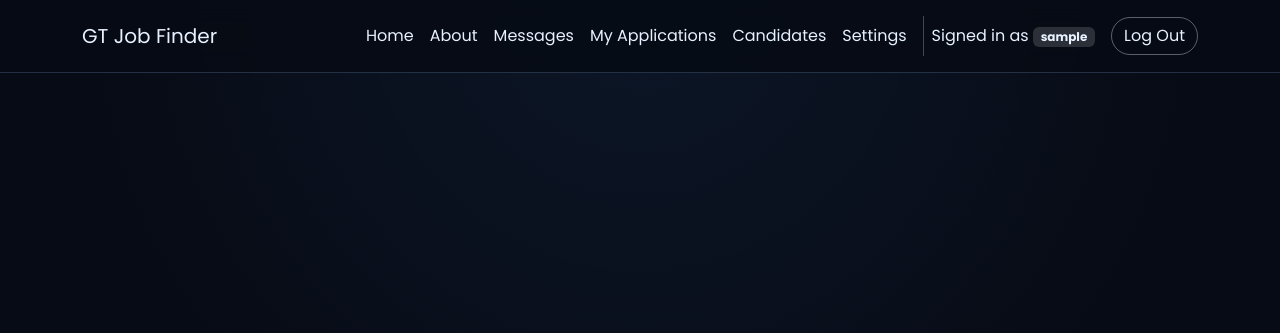
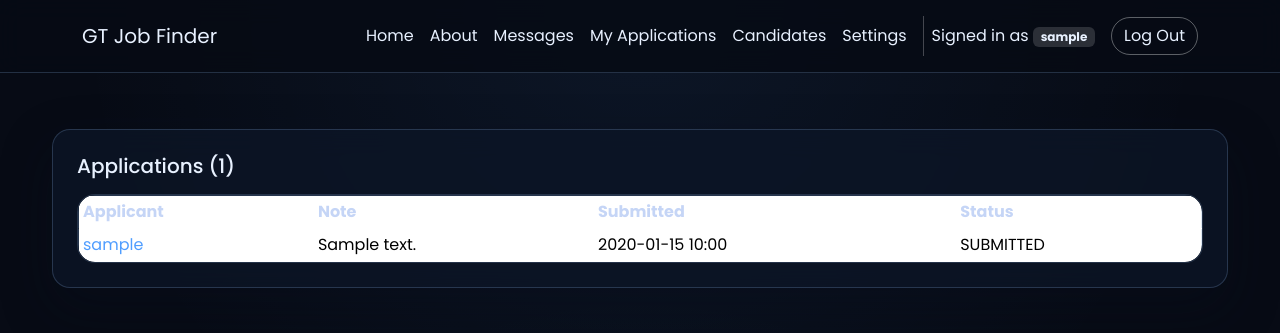
Before and after one commit to 42nacosta/Job-Platform-Project, a Django app: page /apps/ in a window 1280 px wide. Shown: the top 333 px of the page. Run offline with Django 5.2, Linux system fonts and the light colour scheme; a user stored in the database is signed in; tables that the repository leaves empty hold one stand-in row (values such as "Sample post"); some libraries are stand-ins or nearby versions.

Commit message:
Added view application page to view all applications and status

```diff
--- a/home/templates/home/apps.html
+++ b/home/templates/home/apps.html
@@ -1,6 +1,38 @@
 {% extends "base.html" %}
 {% block content %}
 <div class="container mt-4" style="max-width: 1200px;">
-
+        {% if template_data.applications %}
+          <div class="card p-4 mt-3">
+            <h5 class="mb-3">Applications ({{ template_data.applications|length }})</h5>
+            <div class="table-responsive">
+              <table class="table table-sm align-middle">
+                <thead>
+                  <tr>
+                    <th>Applicant</th>
+                    <th>Note</th>
+                    <th>Submitted</th>
+                    <th>Status</th>
+                  </tr>
+                </thead>
+                <tbody>
+                  {% for app in template_data.applications %}
+                    <tr>
+                      <td>
+                        <a href="{% url 'accounts:profile_detail' username=app.applicant.username %}" class="text-decoration-none">
+                          {{ app.applicant.username }}
+                        </a>
+                      </td>
+                      <td style="white-space:pre-wrap">{{ app.note|default:"—" }}</td>
+                      <td>{{ app.created_at|date:"Y-m-d H:i" }}</td>
+                      <td>{{ app.status }}</td>
+                    </tr>
+                  {% endfor %}
+                </tbody>
+              </table>
+            </div>
+          </div>
+        {% else %}
+          <div class="alert alert-info mt-3 mb-0">No applications yet.</div>
+        {% endif %}
 </div>
 {% endblock %}
--- a/home/urls.py
+++ b/home/urls.py
@@ -6,7 +6,7 @@ urlpatterns = [
     path('<int:id>/', views.show, name='home.show'),
     path('<int:id>/apply/', views.apply_job, name='home.apply'),
     path('<int:id>/move/', views.move_app, name='home.move_app'),
-    path('apps/', views.view_apps, name='home.apps'),
+    path('apps/', views.apps, name='home.apps'),
     path('create/', views.create_job, name='home.create'),
     path('<int:id>/edit/', views.edit_job, name='home.edit'),
     path("candidates/", views.candidates, name="home.candidates"),
--- a/home/views.py
+++ b/home/views.py
@@ -16,6 +16,7 @@ def index(request):
     max_salary = request.GET.get('max_salary')
 
     jobs = Job.objects.all()
+    app = Application.objects.all()
 
     if search_term:
         if search_type in {'title', 'location', 'category'}:
@@ -35,11 +36,19 @@ def index(request):
         'search_type': search_type or 'title',
         'min_salary': min_salary or '',
         'max_salary': max_salary or '',
+        'applications': app
     }
     return render(request, 'home/index.html', {'template_data': template_data})
 
 def about(request):
     return render(request, 'home/about.html')
+
+@login_required
+def apps(request):
+    template_data = {}
+    template_data['applications'] = Application.objects.all()
+
+    return render(request, 'home/apps.html', {'template_data': template_data})
 
 def show(request, id):
     job = Job.objects.get(id=id)
@@ -317,11 +326,6 @@ def dismiss_job_recommendation(request, rec_id):
     return redirect('home.job_recs')
 
 @login_required
-def view_apps(request):
-
-    return render(request, 'home/apps.html')
-
-@login_required
 def move_app(request, id):
     print("\n--- move_app called ---")
     print(f"Request method: {request.method}, User: {request.user}")
```
